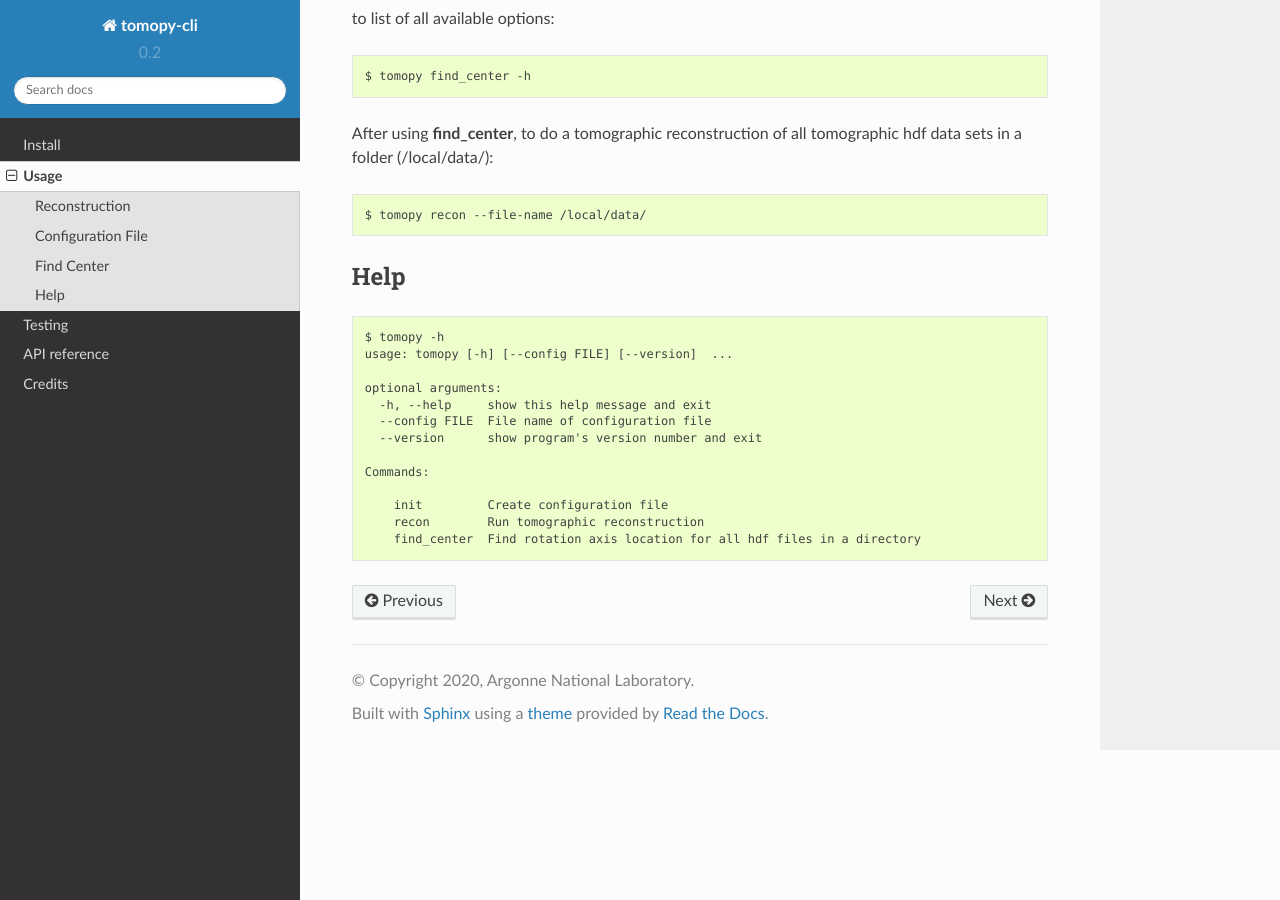
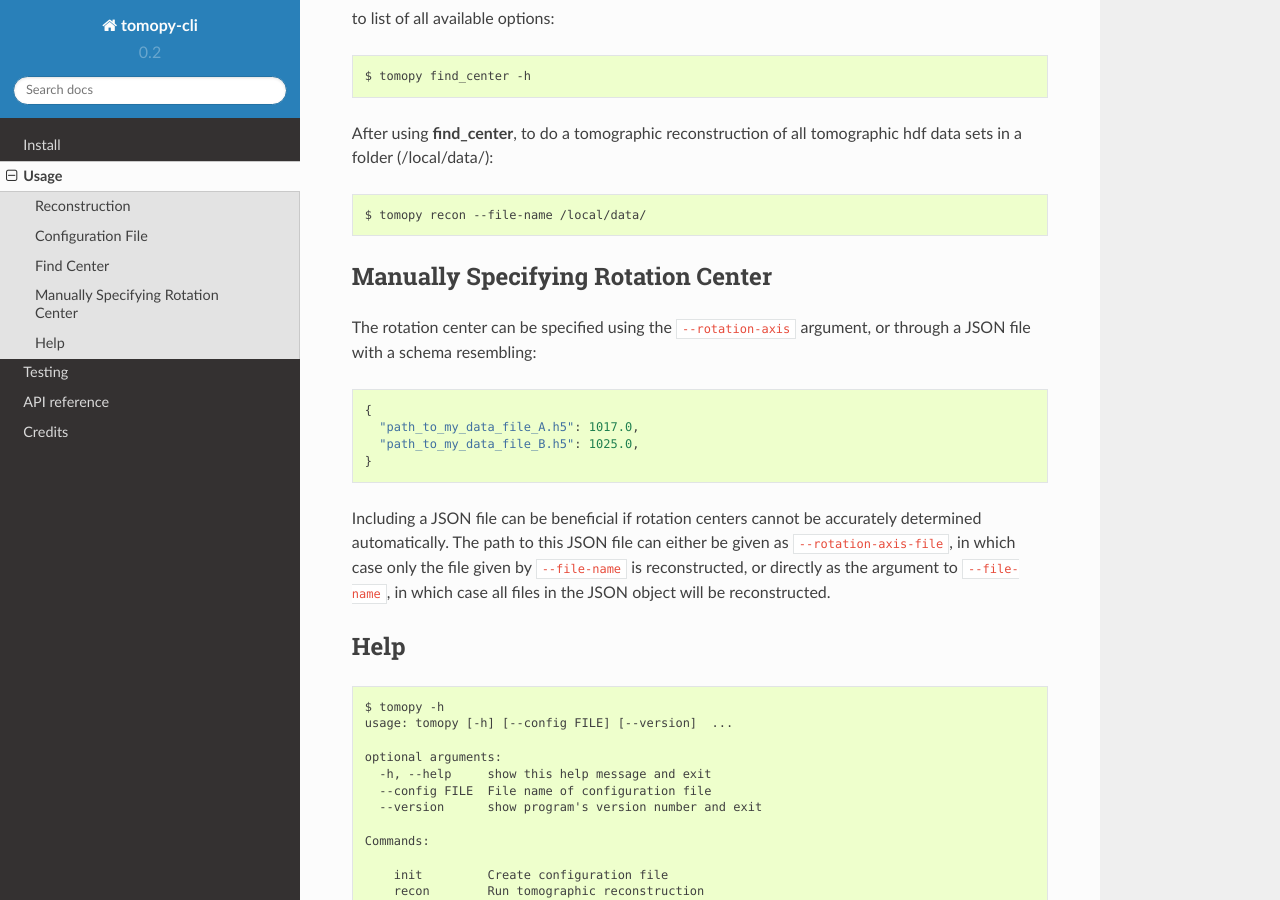
Before and after one commit to tomography/tomopy-cli, a Sphinx documentation site: the page built from docs/source/usage.rst, in a window 1280 px wide and 900 px high, scrolled down 1417 px. Built offline with Sphinx 7.4.7 and the Read the Docs theme 2.0.0, drawn with Linux system fonts in a browser that asks for light colours.

Commit message:
Added -file-name option to allow reading all tomograms to reconstruction from a JSON file.

```diff
--- a/docs/source/usage.rst
+++ b/docs/source/usage.rst
@@ -60,6 +60,25 @@ After using **find_center**, to do a tomographic reconstruction of all tomograph
     $ tomopy recon --file-name /local/data/
 
 
+Manually Specifying Rotation Center
+===================================
+
+The rotation center can be specified using the ``--rotation-axis``
+argument, or through a JSON file with a schema resembling::
+
+    {
+      "path_to_my_data_file_A.h5": 1017.0,
+      "path_to_my_data_file_B.h5": 1025.0,
+    }
+
+Including a JSON file can be beneficial if rotation centers cannot be
+accurately determined automatically. The path to this JSON file can
+either be given as ``--rotation-axis-file``, in which case only the
+file given by ``--file-name`` is reconstructed, or directly as the
+argument to ``--file-name``, in which case all files in the JSON
+object will be reconstructed.
+
+
 Help
 ====
 
```
Also changed, not shown: 1 other file.
